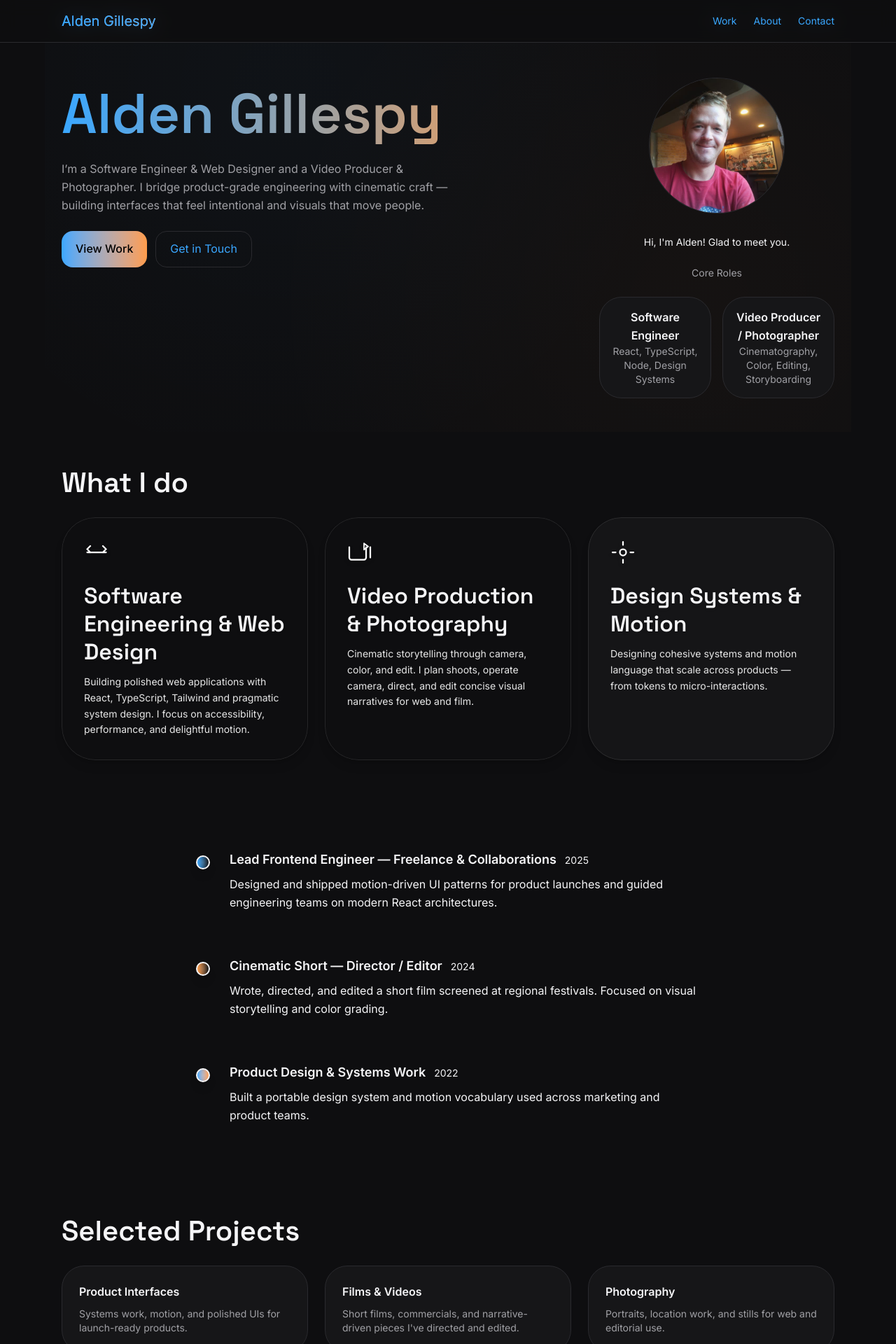
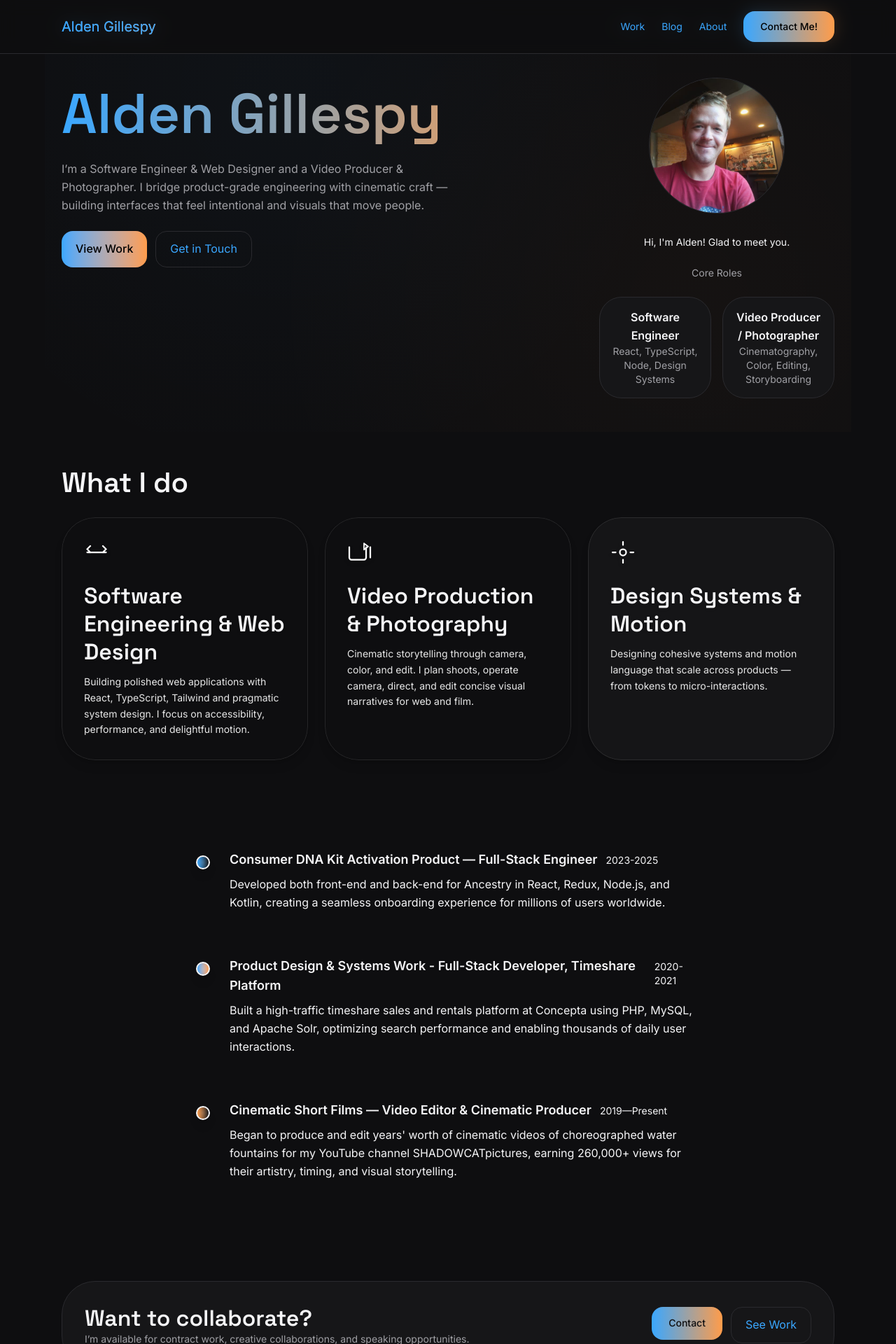
Before and after one commit to brazenest/agcom-website, a Next.js app: page /about in a window 1280 px wide. Shown: the top 1920 px of the page at 70% size. Built offline with nearby package versions, Linux system fonts and the light colour scheme.

Commit message:
Commit more changes

```diff
--- a/app/about/page.tsx
+++ b/app/about/page.tsx
@@ -1,16 +1,21 @@
-import Navbar from "@/components/SiteNavbar";
+import Navbar from "@/components/site/SiteNavbar";
 import Link from "next/link";
 import Image from "next/image";
 import AboutCard from "@/components/about/AboutCard";
 import AboutTimeline from "@/components/about/AboutTimeline";
+import ContactFormModal from "@/components/ContactFormModal";
+
+type AboutSkillT = {
+  title: string;
+  text: string;
+  category: ContentCategoryEnumT;
+  icon?: React.ReactNode;
+}
+
+type ContentCategoryEnumT = "engineering" | "cinematic" | "hybrid"
 
 export default function AboutPage() {
-  const skills: {
-    title: string;
-    text: string;
-    category: "engineering" | "cinematic" | "hybrid";
-    icon?: React.ReactNode;
-  }[] = [
+  const skills: AboutSkillT[] = [
     {
       title: "Software Engineering & Web Design",
       text: "Building polished web applications with React, TypeScript, Tailwind and pragmatic system design. I focus on accessibility, performance, and delightful motion.",
@@ -58,23 +63,24 @@ export default function AboutPage() {
     category?: "engineering" | "cinematic" | "hybrid";
   }[] = [
     {
-      year: "2025",
-      title: "Lead Frontend Engineer — Freelance & Collaborations",
-      description: "Designed and shipped motion-driven UI patterns for product launches and guided engineering teams on modern React architectures.",
+        year: "2023-2025",
+        title: "Consumer DNA Kit Activation Product — Full-Stack Engineer",
+        description: "Developed both front-end and back-end for Ancestry in React, Redux, Node.js, and Kotlin, creating a seamless onboarding experience for millions of users worldwide.",
       category: "engineering",
     },
     {
-      year: "2024",
-      title: "Cinematic Short — Director / Editor",
-      description: "Wrote, directed, and edited a short film screened at regional festivals. Focused on visual storytelling and color grading.",
-      category: "cinematic",
+        year: "2020-2021",
+        title: "Product Design & Systems Work - Full-Stack Developer, Timeshare Platform",
+        description: "Built a high-traffic timeshare sales and rentals platform at Concepta using PHP, MySQL, and Apache Solr, optimizing search performance and enabling thousands of daily user interactions.",
+        category: "hybrid",
     },
     {
-      year: "2022",
-      title: "Product Design & Systems Work",
-      description: "Built a portable design system and motion vocabulary used across marketing and product teams.",
-      category: "hybrid",
+        year: "2019—Present",
+        title: "Cinematic Short Films — Video Editor & Cinematic Producer",
+        description: "Began to produce and edit years' worth of cinematic videos of choreographed water fountains for my YouTube channel SHADOWCATpictures, earning 260,000+ views for their artistry, timing, and visual storytelling.",
+        category: "cinematic",
     },
+
   ];
 
   return (
@@ -105,7 +111,7 @@ export default function AboutPage() {
               </Link>
 
               <Link
-                href="/contact"
+                href="#contact"
                 className="inline-flex items-center px-5 py-3 rounded-lg border border-[var(--color-divider)] text-[var(--color-text-primary)] font-[var(--font-engineering)]"
               >
                 Get in Touch
@@ -158,29 +164,29 @@ export default function AboutPage() {
       <AboutTimeline timeline={timeline} />
 
       {/* Media / Highlights */}
-      <section className="max-w-6xl mx-auto px-6 py-12">
+      {/* <section className="max-w-6xl mx-auto px-6 py-12">
         <h2 className="font-[var(--font-cinema)] text-2xl mb-6 text-[var(--color-text-primary)]">Selected Projects</h2>
 
         <div className="grid grid-cols-1 md:grid-cols-3 gap-6">
-          <Link href="/work/software-engineer" className="block p-6 rounded-xl border border-[var(--color-divider)] bg-[var(--color-surface)]">
+          <Link href="/#work/software-engineer" className="block p-6 rounded-xl border border-[var(--color-divider)] bg-[var(--color-surface)]">
             <div className="font-[var(--font-engineering)] font-semibold text-[var(--color-text-primary)] mb-2">Product Interfaces</div>
             <div className="text-sm text-[var(--color-text-secondary)]">Systems work, motion, and polished UIs for launch-ready products.</div>
           </Link>
 
-          <Link href="/work/video-producer" className="block p-6 rounded-xl border border-[var(--color-divider)] bg-[var(--color-surface)]">
+          <Link href="/#work/video-producer" className="block p-6 rounded-xl border border-[var(--color-divider)] bg-[var(--color-surface)]">
             <div className="font-[var(--font-engineering)] font-semibold text-[var(--color-text-primary)] mb-2">Films & Videos</div>
             <div className="text-sm text-[var(--color-text-secondary)]">Short films, commercials, and narrative-driven pieces I've directed and edited.</div>
           </Link>
 
-          <Link href="/work/photographer" className="block p-6 rounded-xl border border-[var(--color-divider)] bg-[var(--color-surface)]">
+          <Link href="/#work/photographer" className="block p-6 rounded-xl border border-[var(--color-divider)] bg-[var(--color-surface)]">
             <div className="font-[var(--font-engineering)] font-semibold text-[var(--color-text-primary)] mb-2">Photography</div>
             <div className="text-sm text-[var(--color-text-secondary)]">Portraits, location work, and stills for web and editorial use.</div>
           </Link>
         </div>
-      </section>
+      </section> */}
 
       {/* Footer CTA */}
-      <section className="max-w-6xl mx-auto px-6 py-16">
+      <section id="contact" className="max-w-6xl mx-auto px-6 py-16">
         <div className="rounded-2xl p-8 bg-[var(--color-surface)] border border-[var(--color-divider)] flex flex-col md:flex-row items-center justify-between gap-4">
           <div>
             <h3 className="font-[var(--font-cinema)] text-xl text-[var(--color-text-primary)]">Want to collaborate?</h3>
@@ -188,8 +194,13 @@ export default function AboutPage() {
           </div>
 
             <div className="flex gap-3">
-            <Link href="/contact" aria-label="Contact Alden" className="inline-flex items-center px-5 py-3 rounded-lg bg-[var(--color-accent-blue)] text-white font-[var(--font-engineering)] cta-contrast">Contact</Link>
-            <Link href="/work" className="inline-flex items-center px-5 py-3 rounded-lg border border-[var(--color-divider)] font-[var(--font-engineering)]">See Work</Link>
+            <ContactFormModal
+              id="page-footer-contact"
+              buttonText="Contact"
+              aria-label="Contact Alden"
+              buttonClassName="inline-flex items-center px-5 py-3 rounded-lg bg-[var(--color-accent-blue)] text-white font-[var(--font-engineering)] !cta-contrast"
+            />
+            <Link href="/#work" className="inline-flex items-center px-5 py-3 rounded-lg border border-[var(--color-divider)] font-[var(--font-engineering)]">See Work</Link>
           </div>
         </div>
       </section>
--- a/app/blog/articles/page.tsx
+++ b/app/blog/articles/page.tsx
@@ -1,4 +1,4 @@
-import Navbar from "@/components/SiteNavbar";
+import Navbar from "@/components/site/SiteNavbar";
 import { formatDate } from "@/functions/formatDate";
 import { getArticles } from "@/functions/get-articles";
 import { ArticleT } from "@/types/blog";
--- a/app/layout.tsx
+++ b/app/layout.tsx
@@ -4,8 +4,8 @@ import "@/styles/style-guide.css";
 import "@/styles/globals.css";
 import ThemeProvider from "@/components/ThemeProvider";
 import PageTransition from "@/components/PageTransition";
-import SiteHeader from "@/components/layouts/SiteHeader";
-import SiteFooter from "@/components/layouts/SiteFooter";
+import SiteHeader from "@/components/site/SiteHeader";
+import SiteFooter from "@/components/site/SiteFooter";
 
 const fontTech = Inter({
   variable: '--font-tech',
--- a/app/page.tsx
+++ b/app/page.tsx
@@ -1,5 +1,5 @@
 import SiteIndexHero from "@/components/SiteIndexHero";
-import SiteNavbar from "@/components/SiteNavbar";
+import SiteNavbar from "@/components/site/SiteNavbar";
 import IntroSection from "@/components/sections/IntroSection";
 import FeaturedWorkSection from "@/components/sections/FeaturedWorkSection";
 import BlogSection from "@/components/sections/BlogSection";
--- a/components/Modal.tsx
+++ b/components/Modal.tsx
@@ -16,7 +16,7 @@ export const Modal = ({ isOpen, onClose, children }: ModalProps) => {
     const focusable = modalRef.current?.querySelectorAll<HTMLElement>(
       'a[href], button:not([disabled]), textarea, input, select, [tabindex]:not([tabindex="-1"])'
     );
-    focusable && focusable[0]?.focus();
+    // focusable && focusable[0]?.focus();
 
     function onKeyDown(e: KeyboardEvent) {
       if (e.key === "Escape") {
--- a/components/SiteNavbar.tsx
+++ /dev/null
@@ -1,29 +0,0 @@
-"use client";
-
-import Link from "next/link";
-
-export default function Navbar() {
-  return (
-    <nav className="fixed top-0 left-0 w-full z-50 backdrop-blur-md bg-[rgba(14,14,16,0.8)] border-b border-[var(--color-divider)]">
-      <div className="max-w-6xl mx-auto flex items-center justify-between px-6 py-4">
-        <Link
-          href="/"
-          className="font-[var(--font-cinema)] text-xl bg-gradient-to-r from-[var(--color-accent-blue)] to-[var(--color-accent-amber)] bg-clip-text text-transparent"
-        >
-          Alden Gillespy
-        </Link>
-        <div className="flex gap-6 text-sm font-[var(--font-engineering)] text-[var(--color-text-primary)]">
-          <Link href="#work" className="hover:text-[var(--color-accent-amber)] transition-colors">
-            Work
-          </Link>
-          <Link href="#about" className="hover:text-[var(--color-accent-amber)] transition-colors">
-            About
-          </Link>
-          <Link href="#contact" className="hover:text-[var(--color-accent-amber)] transition-colors">
-            Contact
-          </Link>
-        </div>
-      </div>
-    </nav>
-  );
-}
--- a/components/sections/FeaturedWorkSection.tsx
+++ b/components/sections/FeaturedWorkSection.tsx
@@ -16,14 +16,14 @@ const projects: Project[] = [
     description:
       "A React-based consumer activation flow handling millions of daily users, focused on reliability and intuitive UX.",
     category: "engineering",
-    href: "/work/ancestry-dna",
+    href: "https://ancestry.com/",
   },
   {
     title: "Timeshare Sales & Rentals Platform",
     description:
       "Full PHP + MySQL stack powering real-time listings, pricing, and customer dashboards for vacation ownership.",
     category: "engineering",
-    href: "/work/timeshare",
+    href: "https://www.sellmytimesharenow.com/",
   },
   {
     title: "SHADOWCATpictures",
@@ -37,7 +37,7 @@ const projects: Project[] = [
     description:
       "Next.js + TailwindCSS platform uniting engineering precision and cinematic design into a personal showcase.",
     category: "hybrid",
-    href: "/work/portfolio",
+    href: "#",
   },
 ];
 
--- a/components/sections/IntroSection.tsx
+++ b/components/sections/IntroSection.tsx
@@ -52,7 +52,7 @@ export default function IntroSection() {
             View My Work
           </a>
           <a
-            href="#about"
+            href="/about"
             className="inline-flex items-center justify-center px-6 py-3 rounded-lg border border-[var(--color-divider)] text-[var(--color-text-primary)] font-[var(--font-engineering)] font-medium hover:bg-[var(--color-surface-alt)] transition-colors duration-300"
           >
             Learn More
--- a/components/layouts/SiteHeader.tsx
+++ b/components/site/SiteHeader.tsx
@@ -1,4 +1,4 @@
-import Navbar from "../SiteNavbar";
+import Navbar from "./SiteNavbar";
 
 export default function SiteHeader() {
     return (
--- /dev/null
+++ b/components/site/SiteNavbar.tsx
@@ -0,0 +1,35 @@
+"use client";
+
+import Link from "next/link";
+import ContactFormModal from "../ContactFormModal";
+
+export default function Navbar() {
+  return (
+    <nav className="fixed top-0 left-0 w-full z-50 backdrop-blur-md bg-[rgba(14,14,16,0.8)] border-b border-[var(--color-divider)]">
+      <div className="max-w-6xl mx-auto flex items-center justify-between px-6 py-4">
+        <Link
+          href="/"
+          className="font-[var(--font-cinema)] text-xl bg-gradient-to-r from-[var(--color-accent-blue)] to-[var(--color-accent-amber)] bg-clip-text text-transparent"
+        >
+          Alden Gillespy
+        </Link>
+        <div className="flex gap-6 items-center text-sm font-[var(--font-engineering)] text-[var(--color-text-primary)]">
+          <Link href="/#work" className="hover:text-[var(--color-accent-amber)] transition-colors">
+            Work
+          </Link>
+          <Link href="/blog" className="hover:text-[var(--color-accent-amber)] transition-colors">
+            Blog
+          </Link>
+          <Link href="/about" className="hover:text-[var(--color-accent-amber)] transition-colors">
+            About
+          </Link>
+          <ContactFormModal
+            id="site-nav-contact"
+            buttonText="Contact Me!"
+            buttonClassName="inline-flex items-center px-6 py-3 rounded-lg bg-gradient-to-r from-[var(--color-accent-blue)] to-[var(--color-accent-amber)] text-white font-[var(--font-engineering)] !text-black"
+          />
+        </div>
+      </div>
+    </nav>
+  );
+}
--- a/styles/globals.css
+++ b/styles/globals.css
@@ -142,15 +142,18 @@ hr {
 /* ---------- Prose / Article Body ---------- */
 .prose p {
   margin-top: 1em;
-  margin-bottom: 1.625em;
-  line-height: 1.6em;
+  margin-bottom: calc(1em * 43 / 16);
+  line-height: calc(1em * 27 / 16);
 }
 
 .prose h1,
 .prose h2,
-.prose h3 {
-  margin-top: 1.2em;
-  margin-bottom: .6em;
+.prose h3,
+.prose h4,
+.prose h5,
+.prose h6 {
+  margin-top: 1.5em;
+  margin-bottom: 2rem;
 }
 
 .prose code {
@@ -167,10 +170,16 @@ hr {
   padding-left: 1.375em;
 }
 
-.prose ul > li::marker {
+.prose ul > li::marker,
+.prose ol > li::marker {
   color: var(--color-accent-blue);
 }
 .prose ul,
 .prose ol {
-  @apply list-disc list-inside pl-2;
+  @apply list-disc list-outside pl-2 mx-4 my-2;
 }
+
+.prose ul li,
+.prose ol li {
+  @apply my-8;
+}
```
Also changed, not shown: components/site/SiteFooter.tsx (renamed from components/layouts/SiteFooter.tsx).
